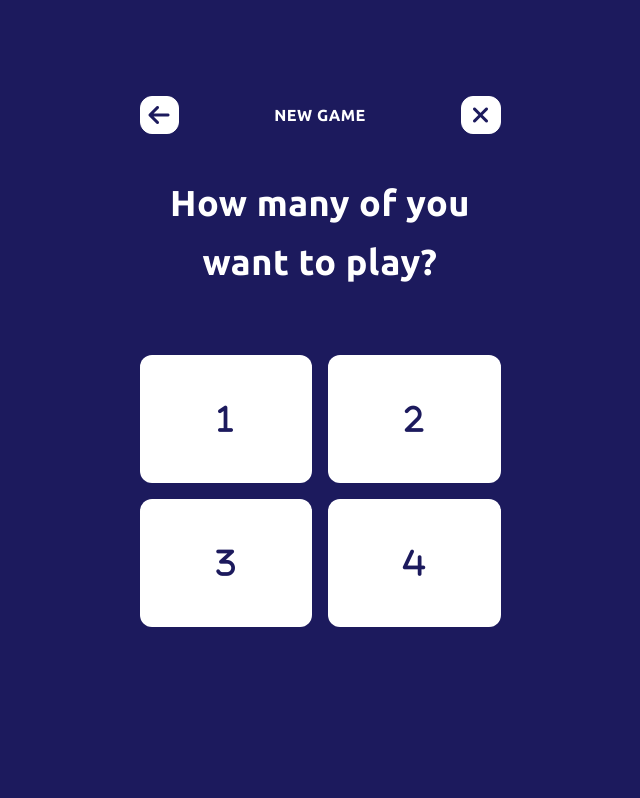
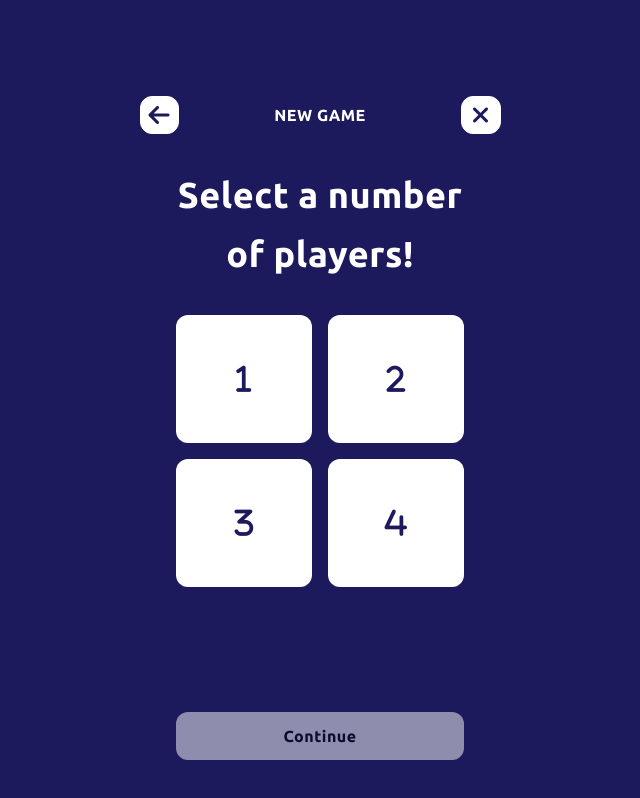
Before and after one commit to andrejkoller/quiztime-frontend, an Angular app: page /game-settings in a window 1280 px wide. Shown: the whole page, without its empty margins (320-960 px from the left). Built offline with nearby package versions, Linux system fonts and the light colour scheme.

Commit message:
Refactor game settings components for improved layout and accessibility

```diff
--- a/src/app/components/game-settings/category-selection/category-selection.component.html
+++ b/src/app/components/game-settings/category-selection/category-selection.component.html
@@ -1,4 +1,4 @@
-<div class="flex flex-col justify-start h-full w-4/5">
+<div class="flex flex-col justify-start h-full w-72">
   <div class="flex flex-col justify-start gap-8 h-full">
     <div>
       <p
@@ -54,14 +54,17 @@
       </div>
     </form>
   </div>
-  @if (categoryControl.value !== null) {
   <div class="h-14 w-full mb-10">
     <button
       (click)="this.gameSettingsService.nextStep()"
+      [disabled]="categoryControl.value === null"
       class="bg-primary font-ubuntu-bold rounded-xl h-full w-full hover:opacity-50 transition-opacity"
+      [ngClass]="{
+        'opacity-50': categoryControl.value === null,
+        'opacity-100': categoryControl.value !== null
+      }"
     >
       Continue
     </button>
   </div>
-  }
 </div>
--- a/src/app/components/game-settings/difficulty-selection/difficulty-selection.component.html
+++ b/src/app/components/game-settings/difficulty-selection/difficulty-selection.component.html
@@ -1,10 +1,10 @@
-<div class="flex flex-col justify-start gap-8 h-full w-full">
+<div class="flex flex-col justify-start h-full w-72">
   <div class="flex flex-col justify-start gap-8 h-full">
     <div>
       <p
         class="font-ubuntu-bold text-4xl text-center text-primary leading-relaxed"
       >
-        How difficult should it be?
+        Select a difficulty!
       </p>
     </div>
     <form class="flex flex-col justify-center gap-8">
@@ -48,14 +48,17 @@
       </div>
     </form>
   </div>
-  @if (difficultyControl.value !== null) {
   <div class="h-14 w-full mb-10">
     <button
       (click)="this.gameSettingsService.nextStep()"
+      [disabled]="difficultyControl.value === null"
       class="bg-primary font-ubuntu-bold rounded-xl h-full w-full hover:opacity-50 transition-opacity"
+      [ngClass]="{
+        'opacity-50': difficultyControl.value === null,
+        'opacity-100': difficultyControl.value !== null
+      }"
     >
       Continue
     </button>
   </div>
-  }
 </div>
--- a/src/app/components/game-settings/game-settings.component.html
+++ b/src/app/components/game-settings/game-settings.component.html
@@ -1,4 +1,4 @@
-<div class="flex flex-col justify-start gap-2 h-screen w-container">
+<div class="flex flex-col justify-start h-screen w-container">
   <div class="flex flex-row items-start justify-between mt-24 mb-8 h-1/4-">
     <div class="flex flex-row items-center justify-between w-full">
       @if (this.gameSettingsService.stepIndex > 0) {
--- a/src/app/components/game-settings/player-count/player-count.component.html
+++ b/src/app/components/game-settings/player-count/player-count.component.html
@@ -1,10 +1,10 @@
-<div class="flex flex-col justify-center items-center gap-16 h-full w-full">
-  <div class="flex flex-col justify-center gap-16 h-full w-full">
+<div class="flex flex-col justify-center items-center h-full w-72">
+  <div class="flex flex-col justify-center gap-8 h-full w-full">
     <div>
       <p
         class="font-ubuntu-bold text-4xl text-center text-primary leading-relaxed"
       >
-        How many of you want to play?
+        Select a number of players!
       </p>
     </div>
     <form class="h-full">
@@ -56,14 +56,17 @@
       </div>
     </form>
   </div>
-  @if (playerCount > 0) {
   <div class="h-14 w-full mb-10">
     <button
       (click)="this.gameSettingsService.nextStep()"
+      [disabled]="playerCount === 0"
       class="bg-primary font-ubuntu-bold rounded-xl h-full w-full hover:opacity-50 transition-opacity"
+      [ngClass]="{
+        'opacity-50': playerCount === 0,
+        'opacity-100': playerCount > 0
+      }"
     >
       Continue
     </button>
   </div>
-  }
 </div>
--- a/src/app/components/game-settings/player-lives/player-lives.component.html
+++ b/src/app/components/game-settings/player-lives/player-lives.component.html
@@ -1,10 +1,10 @@
-<div class="flex flex-col justify-center items-center gap-16 h-full w-full">
-  <div class="flex flex-col justify-start gap-16 h-full w-full">
+<div class="flex flex-col justify-center items-center h-full w-72">
+  <div class="flex flex-col justify-start gap-8 h-full w-full">
     <div>
       <p
         class="font-ubuntu-bold text-4xl text-center text-primary leading-relaxed"
       >
-        Select your hit points!
+        Set a number of lives!
       </p>
     </div>
     <form>
--- a/src/app/components/game-settings/player-names-input/player-names-input.component.html
+++ b/src/app/components/game-settings/player-names-input/player-names-input.component.html
@@ -1,4 +1,4 @@
-<div class="flex flex-col items-center justify-center gap-8 h-full w-full">
+<div class="flex flex-col items-center justify-center h-full w-72">
   <div class="flex flex-col justify-center items-center h-full w-full">
     <input
       class="text-center outline-none text-white caret-white bg-theme font-ubuntu-bold text-4xl w-full p-4 rounded-lg"
--- a/src/app/components/game-settings/rounds-count/rounds-count.component.html
+++ b/src/app/components/game-settings/rounds-count/rounds-count.component.html
@@ -1,10 +1,10 @@
-<div class="flex flex-col justify-center items-center gap-16 h-full w-full">
-  <div class="flex flex-col justify-start gap-16 h-full w-full">
+<div class="flex flex-col justify-center items-center h-full w-72">
+  <div class="flex flex-col justify-start gap-8 h-full w-full">
     <div>
       <p
         class="font-ubuntu-bold text-4xl text-center text-primary leading-relaxed"
       >
-        How many questions?
+        Set a number of rounds!
       </p>
     </div>
     <form>
--- a/src/app/components/player/player.component.ts
+++ b/src/app/components/player/player.component.ts
@@ -23,7 +23,6 @@ export class PlayerComponent implements OnInit {
 
   fetchPlayers() {
     this.players = this.playerService.getPlayers();
-    console.log(this.players);
   }
 
   getArray(count: number): number[] {
```
